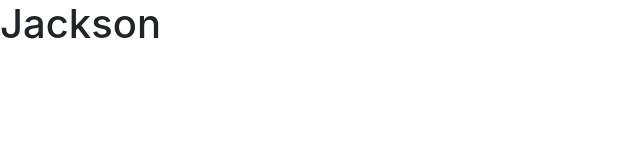
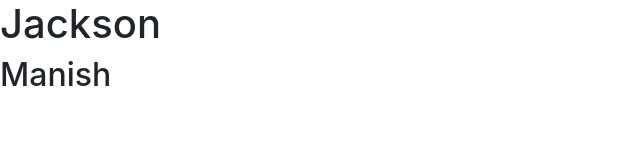
Before and after one commit to jacksonn1202/github, a plain HTML site: page index.html in a window 1280 px wide. Shown: the whole page, without its empty margins (0-640 px from the left). Drawn offline with nearby package versions, Linux system fonts and the light colour scheme.

Commit message:
h2 create

```diff
--- a/index.html
+++ b/index.html
@@ -12,6 +12,7 @@
   <body>
 
     <h1>Jackson</h1>
+    <h2>Manish</h2>
 
     <!-- Optional JavaScript -->
     <!-- jQuery first, then Popper.js, then Bootstrap JS -->
```
